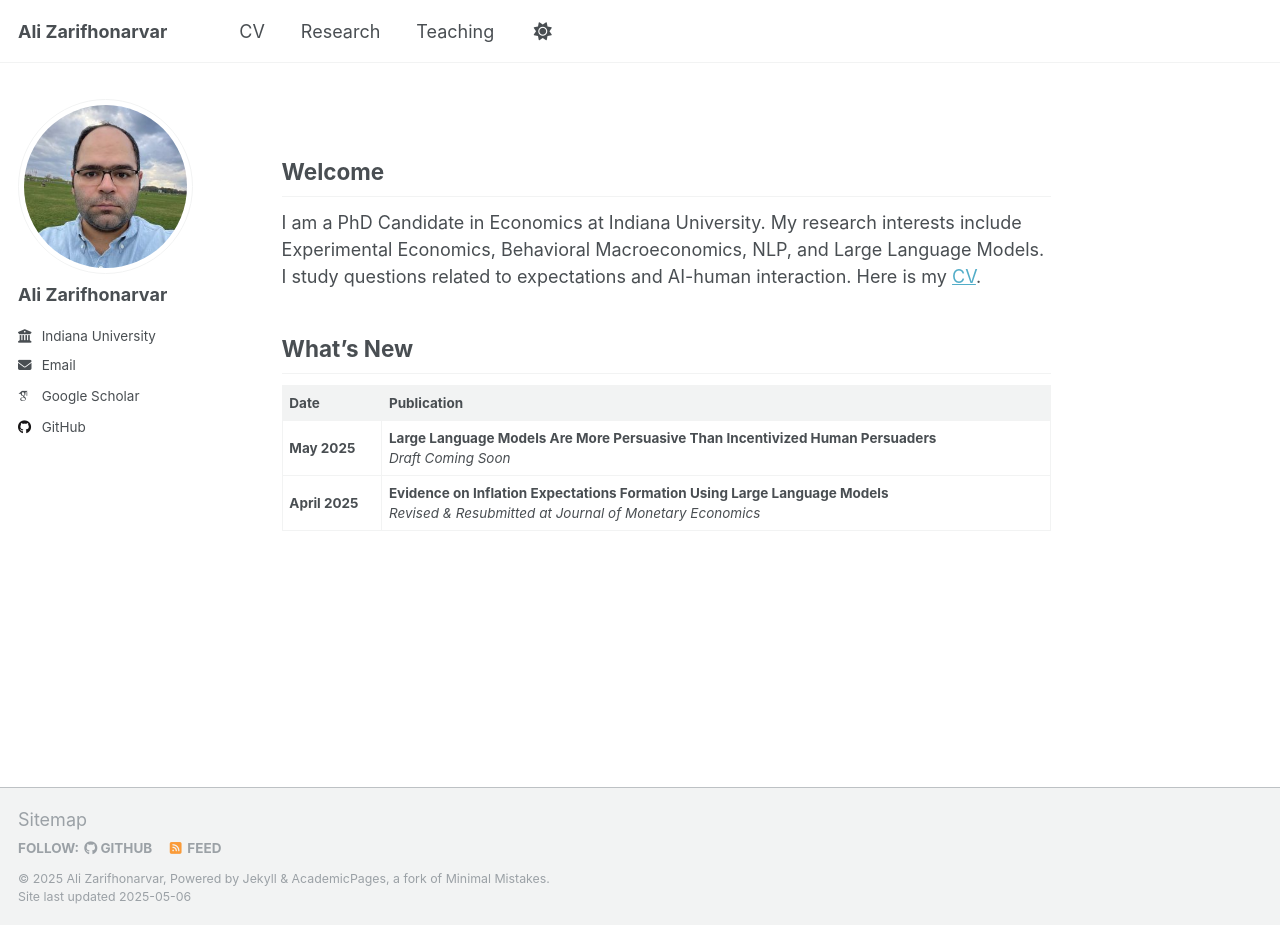
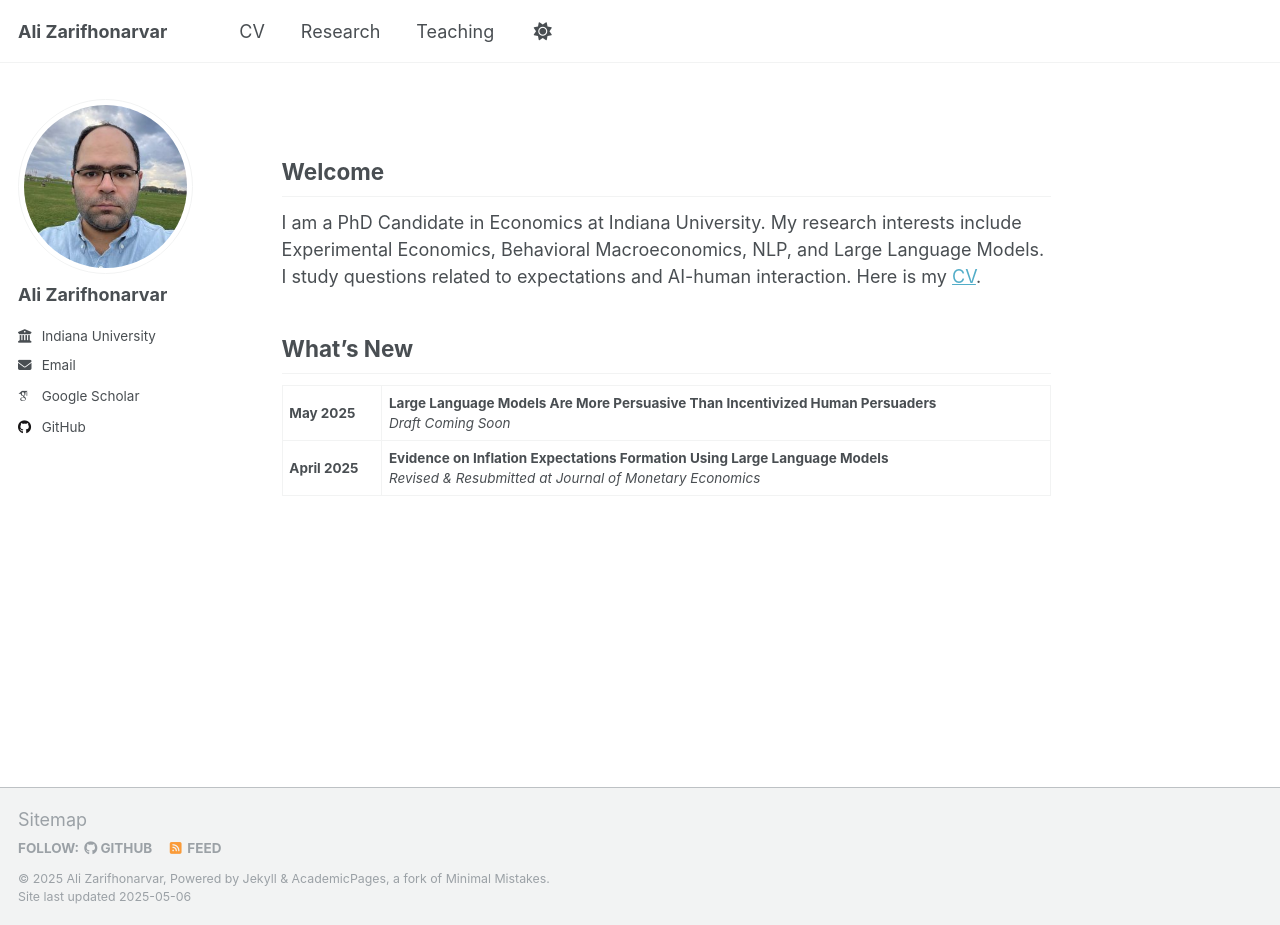
Before and after one commit to alizarif/alizarif.github.io, a Jekyll site: the page built from _pages/about.md, in a window 1280 px wide and 925 px high. Built offline with Jekyll 4.4.1, drawn with Linux system fonts in a browser that asks for light colours; some web fonts are replaced.

Commit message:
Update about.md

```diff
--- a/_pages/about.md
+++ b/_pages/about.md
@@ -12,7 +12,6 @@ I am a PhD Candidate in Economics at Indiana University. My research interests i
 
 ## What's New
 
-| Date | Publication |
-|------|------------|
+
 | **May 2025** | **Large Language Models Are More Persuasive Than Incentivized Human Persuaders** <br> *Draft Coming Soon* |
 | **April 2025** | **Evidence on Inflation Expectations Formation Using Large Language Models** <br> *Revised & Resubmitted at Journal of Monetary Economics* |
```
